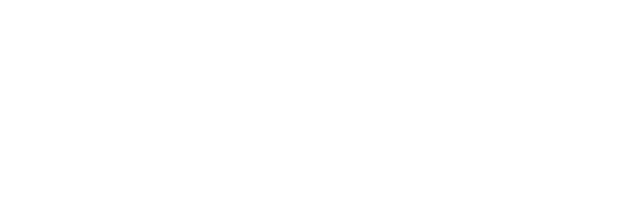
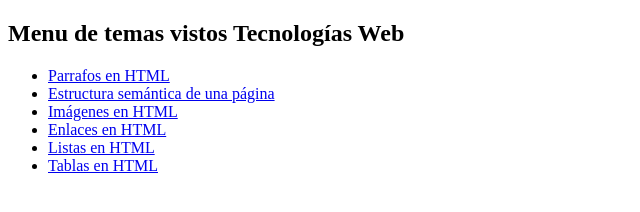
Before and after one commit to Legio8/Legio8.github.io, a plain HTML site: page index.html in a window 1280 px wide. Shown: the whole page, without its empty margins (0-640 px from the left). Drawn offline with Linux system fonts and the light colour scheme.

Commit message:
Se añade el menu con los enlaces a los temas vistos.

```diff
--- a/index.html
+++ b/index.html
@@ -2,13 +2,17 @@
 <html lang="es">
 <head>
     <meta charset="UTF-8">
-    <title>Document</title>
+    <title>Menu</title>
 </head>
 <body>
-    <!--Tarea:
-    Crear un menu de los ejemplos hechos en clase, usando una lista de enlaces a las paginas creadas.
-
-    En cada pagina agregar un enlace para regresar al índice.
-    -->
+    <h2>Menu de temas vistos Tecnologías Web</h2>
+    <ul>
+        <li><a href="parrafos.html">Parrafos en HTML</a></li>
+        <li><a href="estructura.html">Estructura semántica de una página</a></li>
+        <li><a href="imagenes.html">Imágenes en HTML</a></li>
+        <li><a href="enlaces.html">Enlaces en HTML</a></li>
+        <li><a href="listas.html">Listas en HTML</a></li>
+        <li><a href="tablas.html">Tablas en HTML</a></li>
+    </ul>
 </body>
 </html>
```
Also changed, not shown: enlaces.html (+1 -0 lines), estructura.html (+1 -0 lines), imagenes.html (+1 -0 lines), listas.html (+1 -0 lines), parrafos.html (+2 -0 lines), tablas.html (+1 -0 lines).
